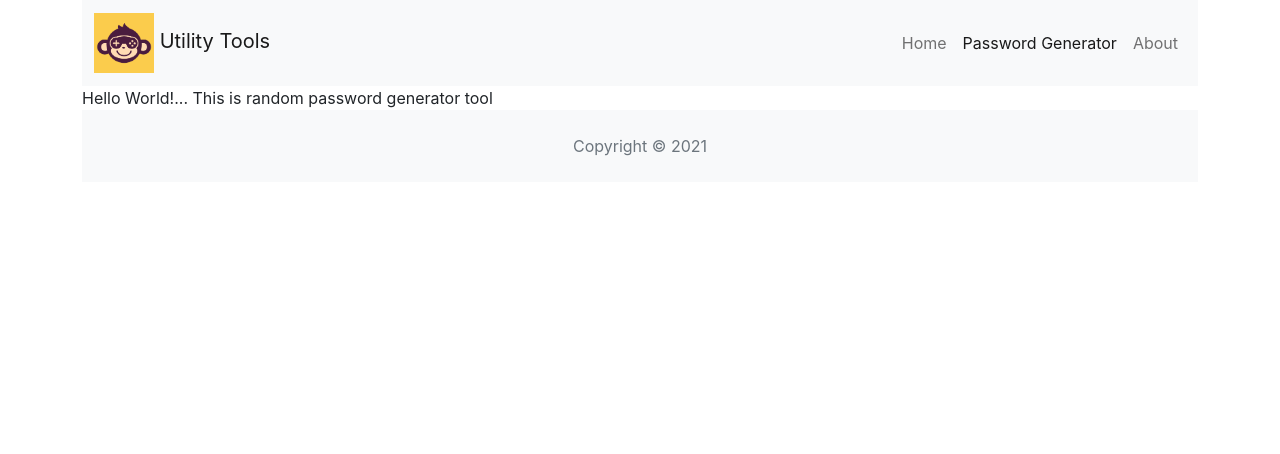
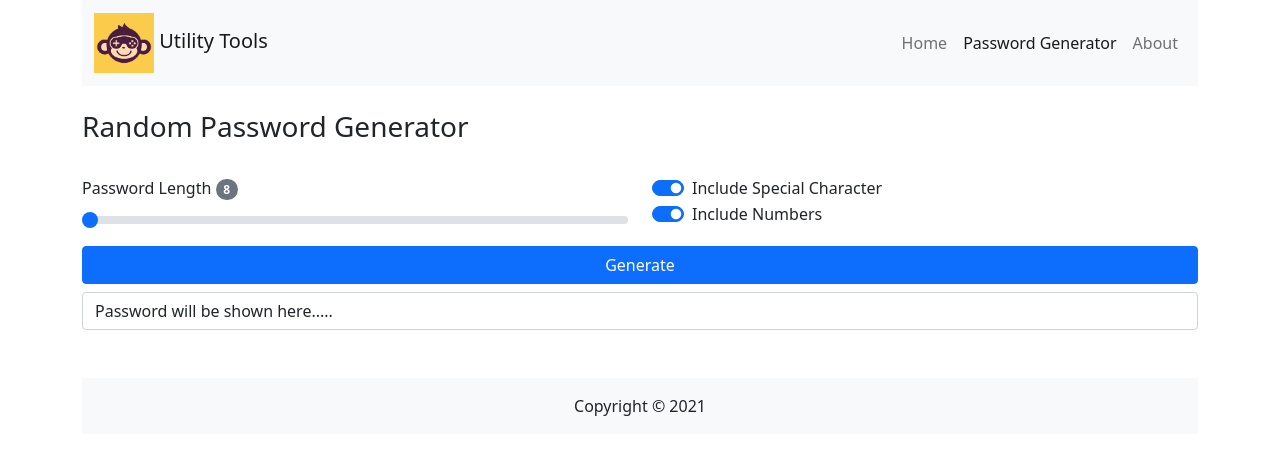
Before and after one commit to abhiverma23/tools, a React (Create React App) app: page /passoword-generator in a window 1280 px wide. Shown: the top 454 px of the page. Built offline with nearby package versions, Linux system fonts and the light colour scheme.

Commit message:
First generation of random passoword generation

```diff
--- a/public/index.html
+++ b/public/index.html
@@ -24,8 +24,12 @@
       work correctly both with client-side routing and a non-root public URL.
       Learn how to configure a non-root public URL by running `npm run build`.
     -->
-    <link href="https://cdn.jsdelivr.net/npm/bootstrap@5.0.2/dist/css/bootstrap.min.css" rel="stylesheet" integrity="sha384-EVSTQN3/azprG1Anm3QDgpJLIm9Nao0Yz1ztcQTwFspd3yD65VohhpuuCOmLASjC" crossorigin="anonymous">
-    <script src="https://cdn.jsdelivr.net/npm/bootstrap@5.0.2/dist/js/bootstrap.bundle.min.js" integrity="sha384-MrcW6ZMFYlzcLA8Nl+NtUVF0sA7MsXsP1UyJoMp4YLEuNSfAP+JcXn/tWtIaxVXM" crossorigin="anonymous"></script>
+    <link
+      href="https://cdn.jsdelivr.net/npm/bootstrap@5.0.2/dist/css/bootstrap.min.css"
+      rel="stylesheet"
+      integrity="sha384-EVSTQN3/azprG1Anm3QDgpJLIm9Nao0Yz1ztcQTwFspd3yD65VohhpuuCOmLASjC"
+      crossorigin="anonymous"
+    />
     <title>%REACT_APP_WEBSITE_TITLE%</title>
   </head>
   <body>
@@ -41,5 +45,10 @@
       To begin the development, run `npm start` or `yarn start`.
       To create a production bundle, use `npm run build` or `yarn build`.
     -->
+    <script
+      src="https://cdn.jsdelivr.net/npm/bootstrap@5.0.2/dist/js/bootstrap.bundle.min.js"
+      integrity="sha384-MrcW6ZMFYlzcLA8Nl+NtUVF0sA7MsXsP1UyJoMp4YLEuNSfAP+JcXn/tWtIaxVXM"
+      crossorigin="anonymous"
+    ></script>
   </body>
 </html>
--- a/src/App.js
+++ b/src/App.js
@@ -11,7 +11,6 @@ function App() {
     <Router>
       <div className='container-lg'>
         <NavBar />
-
         <Switch>
           <Route exact path='/' component={Home} />
           <Route
--- a/src/common/footer/Footer.js
+++ b/src/common/footer/Footer.js
@@ -2,8 +2,8 @@ import React from 'react';
 
 function Footer() {
   return (
-    <footer className='footer bg-light text-muted mt-auto'>
-      <div className='text-center p-4'>Copyright &copy; 2021</div>
+    <footer className='footer mt-5 py-3 bg-light'>
+      <div className='text-center'>Copyright &copy; 2021</div>
     </footer>
   );
 }
--- a/src/index.css
+++ /dev/null
@@ -1,13 +0,0 @@
-body {
-  margin: 0;
-  font-family: -apple-system, BlinkMacSystemFont, 'Segoe UI', 'Roboto', 'Oxygen',
-    'Ubuntu', 'Cantarell', 'Fira Sans', 'Droid Sans', 'Helvetica Neue',
-    sans-serif;
-  -webkit-font-smoothing: antialiased;
-  -moz-osx-font-smoothing: grayscale;
-}
-
-code {
-  font-family: source-code-pro, Menlo, Monaco, Consolas, 'Courier New',
-    monospace;
-}
--- a/src/index.js
+++ b/src/index.js
@@ -1,6 +1,5 @@
 import React from 'react';
 import ReactDOM from 'react-dom';
-import './index.css';
 import App from './App';
 import reportWebVitals from './reportWebVitals';
 
--- a/src/pages/home/Home.js
+++ b/src/pages/home/Home.js
@@ -8,12 +8,16 @@ function Home() {
       <p>We are working towards creating tools at the earliest.</p>
       <h2>Updates and new releases</h2>
       <div className='row row-cols-1 row-cols-md-3 g-4'>
-        <RoadMapCard title='Learning by doing' date='28 June 2021'>
+        <RoadMapCard title='🚀 First generation!!!' date='29 June 2021'>
+          Completed the first iteration of the random password generator. It's
+          not that flexible yet but it works and does what's required.
+        </RoadMapCard>
+        <RoadMapCard title='🤓 Learning by doing' date='28 June 2021'>
           Created updates/release section (section which you are looking at 😅)
           in home page to mention about upcomming changes and implemented
           features.🥳
         </RoadMapCard>
-        <RoadMapCard title='First Update' date='27 June 2021'>
+        <RoadMapCard title='🥇 First Update' date='27 June 2021'>
           Finally started to create this website. 😜
         </RoadMapCard>
       </div>
--- a/src/pages/password-generator/PasswordGenerator.js
+++ b/src/pages/password-generator/PasswordGenerator.js
@@ -1,7 +1,134 @@
-import React from 'react';
+import React, { useState } from 'react';
 
 function PasswordGenerator() {
-  return <div>Hello World!... This is random password generator tool</div>;
+  const minLength = 8,
+    maxLength = 16,
+    allCaps = 'ABCDEFGHIJKLMNOPQRSTUVWXYZ',
+    allSmall = 'abcdefghijklmnopqrstuvwxyz',
+    specialChar = "~!@#$%^&*()_+`{}|[]:;'<>?,./",
+    numbers = '1234567890';
+  const [passwordLength, setPasswordLength] = useState(minLength),
+    [includeSpecialChar, setIncludeSpecialChar] = useState(true),
+    [includeNumbers, setIncludeNumbers] = useState(true),
+    [password, setPassword] = useState('Password will be shown here.....');
+
+  const generatePassword = (event) => {
+    event.preventDefault();
+    let passwd = '';
+    let charSet = allCaps + allSmall;
+    if (includeSpecialChar) charSet = charSet + specialChar;
+    if (includeNumbers) charSet = charSet + numbers;
+    const charLen = charSet.length;
+    for (var index = 0; index < passwordLength; index++) {
+      passwd += charSet.charAt(Math.floor(Math.random() * charLen));
+    }
+    if (
+      includeSpecialChar &&
+      specialChar.split('').filter((sc) => passwd.indexOf(sc) > -1).length < 1
+    ) {
+      passwd = addOneOfCharInPassword(specialChar, passwd);
+    }
+    if (
+      includeNumbers &&
+      numbers.split('').filter((sc) => passwd.indexOf(sc) > -1).length < 1
+    ) {
+      passwd = addOneOfCharInPassword(numbers, passwd);
+    }
+    setPassword(passwd);
+  };
+
+  const addOneOfCharInPassword = (chars, passwd) => {
+    const index = Math.floor(Math.random() * passwordLength);
+    passwd = passwd.split('');
+    passwd[index] = chars.charAt(Math.floor(Math.random() * chars.length));
+    return passwd.join('');
+  };
+
+  return (
+    <div>
+      <br />
+      <h3>Random Password Generator</h3>
+      <br />
+      <form action=''>
+        <div className='row'>
+          <div className='col-sm-6 col-md-6'>
+            <label htmlFor='passwordLength' className='form-label'>
+              Password Length{' '}
+              <span className='badge rounded-pill bg-secondary'>
+                {passwordLength}
+              </span>
+            </label>
+            <input
+              type='range'
+              className='form-range'
+              min={minLength}
+              max={maxLength}
+              step='1'
+              id='passwordLength'
+              value={passwordLength}
+              onInput={(event) => {
+                setPasswordLength(event.target.value);
+              }}
+            />
+          </div>
+          <div className='col-sm-6 col-md-6'>
+            <div className='form-check form-switch'>
+              <input
+                className='form-check-input'
+                type='checkbox'
+                checked={includeSpecialChar}
+                id='includeSpecialChar'
+                onChange={(event) => {
+                  setIncludeSpecialChar(event.target.checked);
+                }}
+              />
+              <label className='form-check-label' htmlFor='includeSpecialChar'>
+                Include Special Character
+              </label>
+            </div>
+            <div className='form-check form-switch'>
+              <input
+                className='form-check-input'
+                type='checkbox'
+                checked={includeNumbers}
+                id='includeNumbers'
+                onChange={(event) => {
+                  setIncludeNumbers(event.target.checked);
+                }}
+              />
+              <label className='form-check-label' htmlFor='includeNumbers'>
+                Include Numbers
+              </label>
+            </div>
+          </div>
+        </div>
+        <div className='row mt-2'>
+          <div className='col-md-12'>
+            <button
+              type='submit'
+              class='btn btn-primary w-100'
+              onClick={generatePassword}
+            >
+              Generate
+            </button>
+          </div>
+          <div className='col-md-12 mt-2'>
+            <input
+              class='form-control'
+              type='text'
+              value={password}
+              aria-label='readonly input example'
+              onClick={() => {
+                navigator.clipboard.writeText(password);
+                setPassword('COPIED....');
+              }}
+              readonly
+            />
+          </div>
+        </div>
+      </form>
+    </div>
+  );
 }
 
 export default PasswordGenerator;
```
